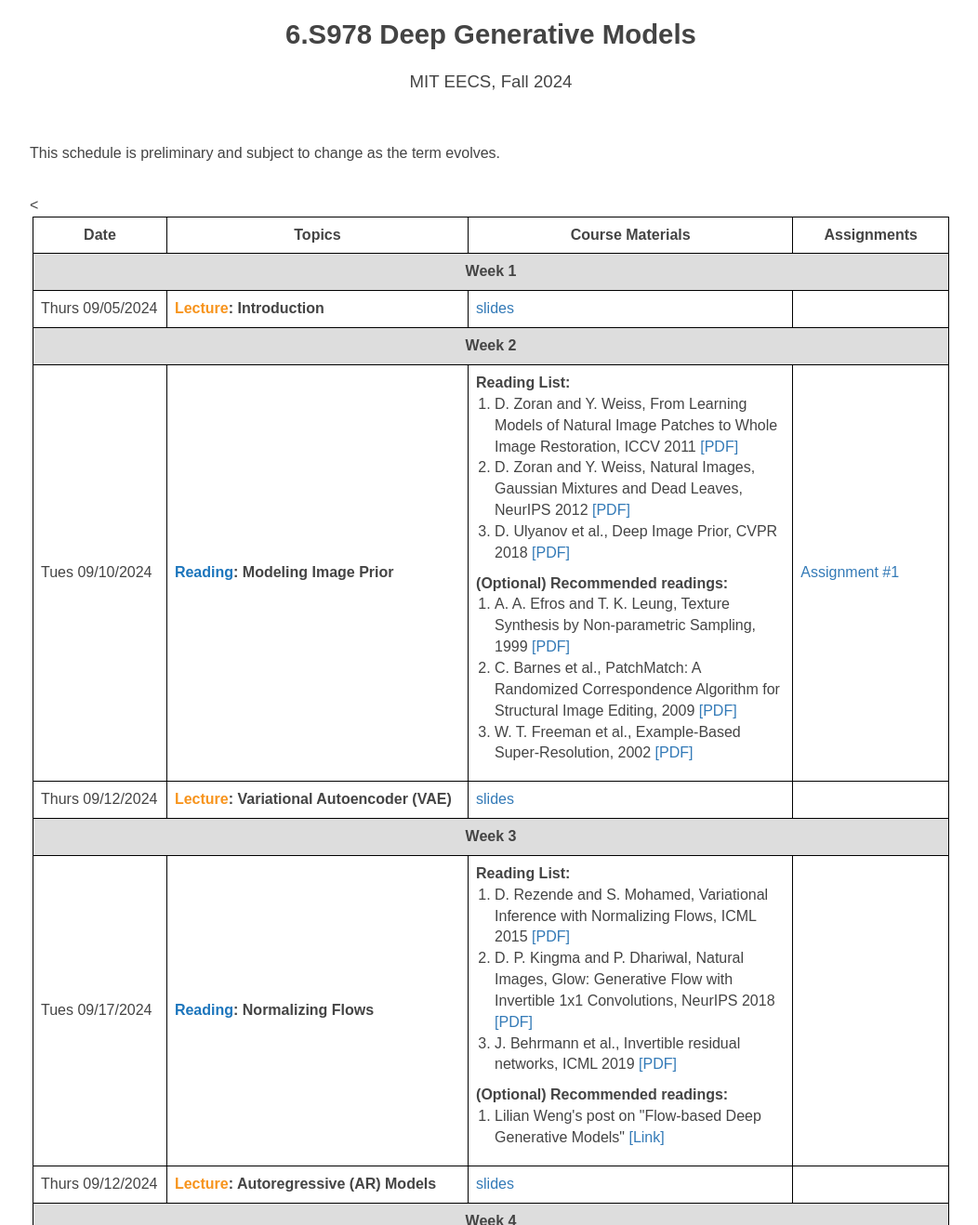
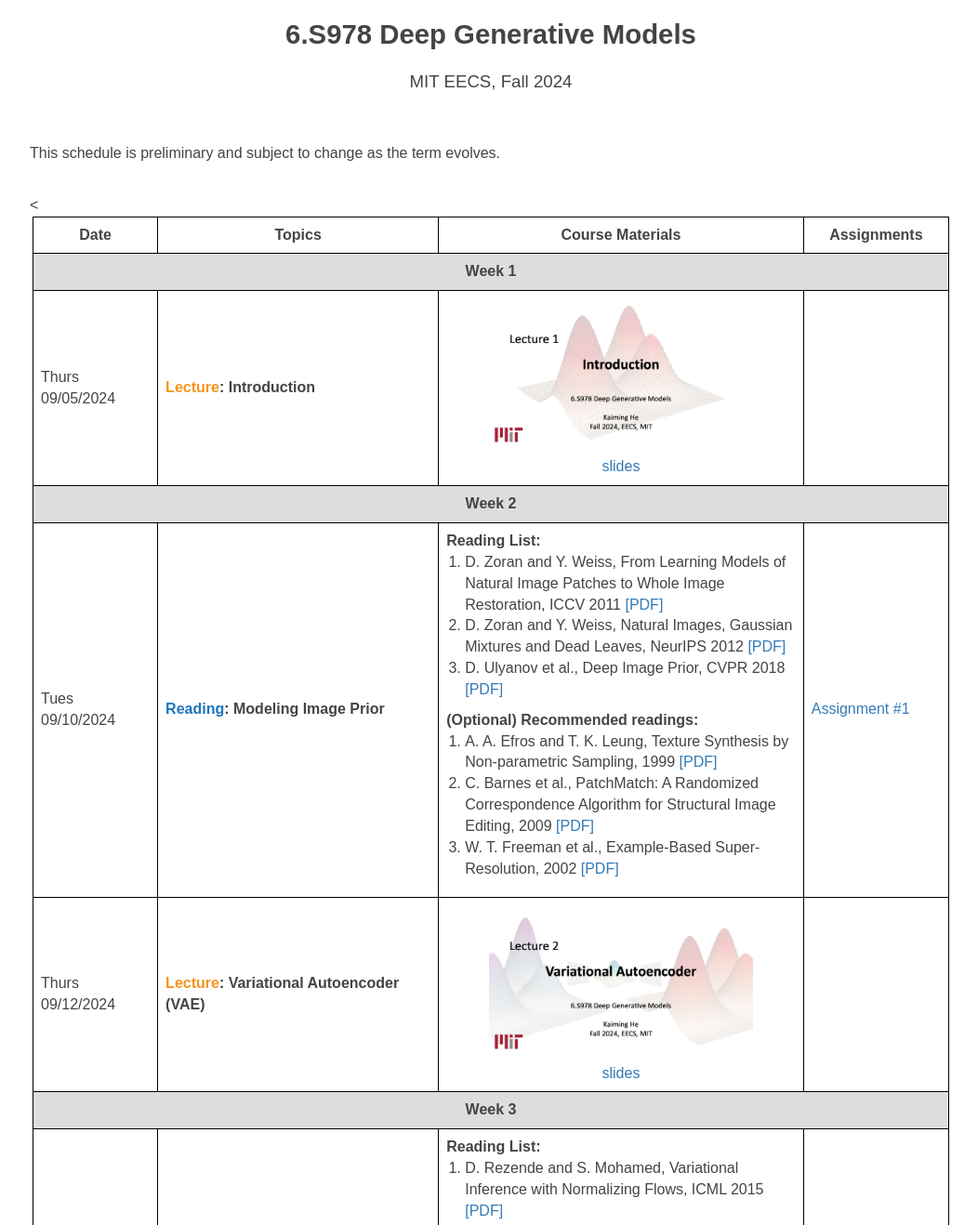
Before and after one commit to mit-6s978/mit-6s978.github.io, a plain HTML site: page schedule.html in a window 1280 px wide. Shown: the top 1318 px of the page at 93% size, without its empty margins (112-1164 px from the left). Drawn offline with nearby package versions, Linux system fonts and the light colour scheme.

Commit message:
update teaser

```diff
--- a/schedule.html
+++ b/schedule.html
@@ -28,9 +28,7 @@
         <br>
         <p>This schedule is preliminary and subject to change as the term
             evolves.</p>
-
         <br>
-
         <table class="schedule" align="center" border="1" width="986">
             <tbody>
                 <tr>
@@ -46,7 +44,8 @@
                 <tr>
                     <td sdnum="1033;0;@" align="left">Thurs 09/05/2024</td>
                     <td align="left"><b style='color:#F7941D;'>Lecture</b><b>: Introduction</b></td>
-                    <td align="left">
+                    <td align="center">
+                        <p align="center"><img class="teaser" src="assets/img/lec1_intro.jpg" height="160" align="middle" /></p>
                         <a href="assets/pdfs/lec1_intro.pdf">slides</a>
                     </td>
                     <td>
@@ -115,7 +114,8 @@
                 <tr>
                     <td sdnum="1033;0;@" align="left">Thurs 09/12/2024</td>
                     <td align="left"><b style='color:#F7941D;'>Lecture</b><b>: Variational Autoencoder (VAE)</b></td>
-                    <td align="left">
+                    <td align="center">
+                        <p align="center"><img class="teaser" src="assets/img/lec2_vae.jpg" height="160" align="middle" /></p>
                         <a href="assets/pdfs/lec2_vae.pdf">slides</a>
                     </td>
                     <td></td>
@@ -168,7 +168,8 @@
                 <tr>
                     <td sdnum="1033;0;@" align="left">Thurs 09/12/2024</td>
                     <td align="left"><b style='color:#F7941D;'>Lecture</b><b>: Autoregressive (AR) Models</b></td>
-                    <td align="left">
+                    <td align="center">
+                        <p align="center"><img class="teaser" src="assets/img/lec3_ar.jpg" height="160" align="middle" /></p>
                         <a href="assets/pdfs/lec3_ar.pdf">slides</a>
                     </td>
                     <td></td>
```
Also changed, not shown: assets/img/lec1_intro.jpg (added), assets/img/lec2_vae.jpg (added), assets/img/lec3_ar.jpg (added).
